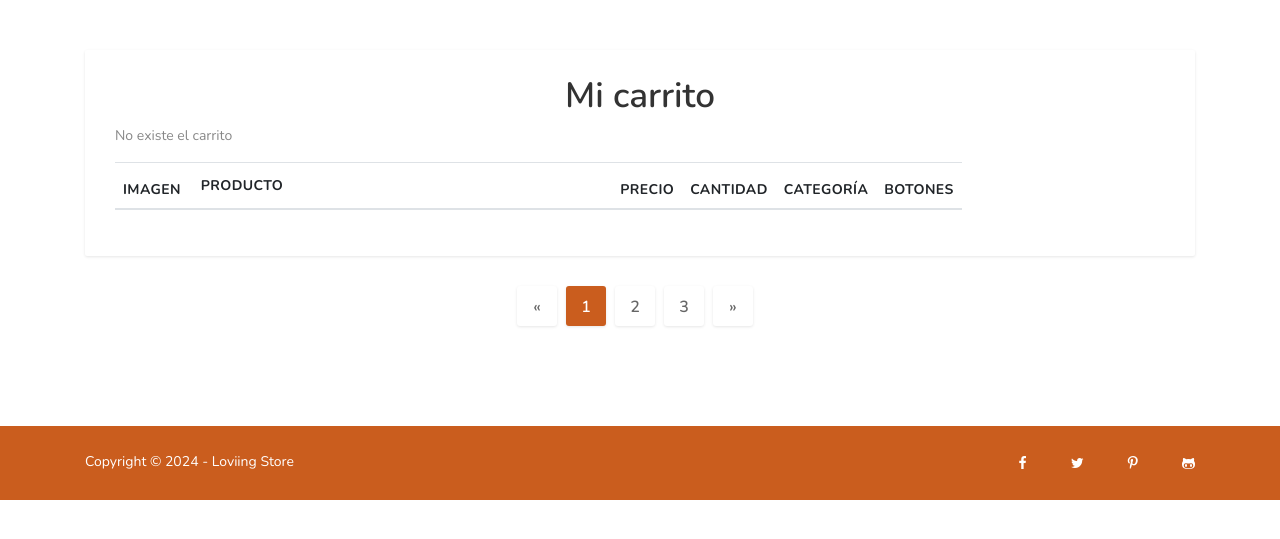
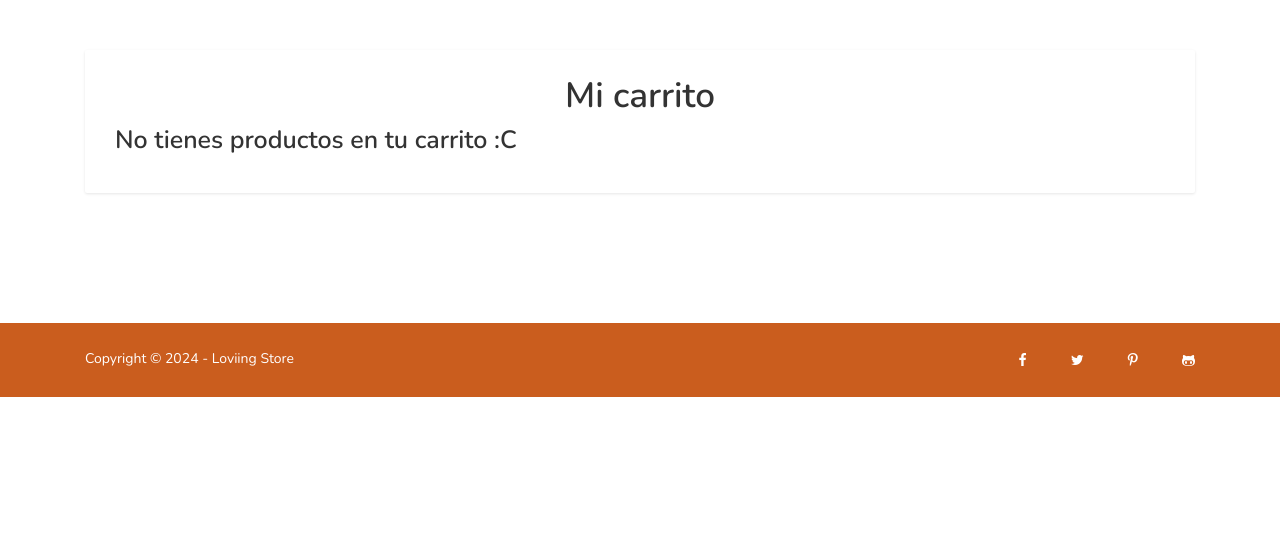
Before and after one commit to JuanDavidZabalaTapiero/Proyecto-loviingStore, a PHP site: page /Views/Cliente/carrito.php in a window 1280 px wide. Shown: the part 104-643 px from the top of the page. Run offline with PHP 8.4, Linux system fonts and the light colour scheme; a user stored in the database is signed in; data comes from the database, SQL or seed files in the repository; lists and menus that the app fills with data are empty; some libraries are stand-ins or nearby versions; some web fonts are replaced.

Commit message:
Ajusté la vista del producto y carrito

```diff
--- a/Controllers/Cliente/contenidoCliente.php
+++ b/Controllers/Cliente/contenidoCliente.php
@@ -263,7 +280,7 @@ class ContenidoCliente
 
         if (!$fCarrito) {
             ?>
-            <p>No existe el carrito</p>
+            <h2>No tienes productos en tu carrito :C</h2>
             <?php
         } else {
             $id_carrito = $fCarrito["id_carrito"];
@@ -275,7 +292,7 @@ class ContenidoCliente
 
             if ($filas == 0) {
                 ?>
-                <p>No tienes productos en tu carrito</p>
+                <h2>No tienes productos en tu carrito :C</h2>
                 <?php
             }
 
@@ -495,7 +548,7 @@ class ContenidoCliente
         // SI NO HAY PRODUCTOS
         if ($filas == 0) {
             ?>
-            <p>No hay productos registrados</p>
+            <h2>No hay productos registrados</p¿>
             <?php
         }
 
--- a/Views/Cliente/carrito.php
+++ b/Views/Cliente/carrito.php
@@ -109,49 +109,10 @@ if ($_SERVER['REQUEST_METHOD'] == "POST") {
           <!-- Recently Favorited -->
           <div class="widget dashboard-container">
             <h1 class="text-center">Mi carrito</h1>
-            <table class="table table-responsive product-dashboard-table tbl_carrito w-100">
-              <thead class="">
-                <tr>
-                  <th class="p-2">Imagen</th>
-                  <th class="w-50">Producto</th>
-                  <th class="p-2 text-center">Precio</th>
-                  <th class="p-2 text-center">Cantidad</th>
-                  <th class="p-2 text-center">Categoría</th>
-                  <th class="p-2 text-center">Botones</th>
-                </tr>
-              </thead>
-              <tbody>
-                <?php
-                $objContenidoCliente->showCarrito($id_cliente);
-                ?>
-              </tbody>
-
-            </table>
+            <?php
+            $objContenidoCliente->showCarrito($id_cliente);
+            ?>
           </div>
-
-          <!-- pagination -->
-          <div class="pagination justify-content-center">
-            <nav aria-label="Page navigation example">
-              <ul class="pagination">
-                <li class="page-item">
-                  <a class="page-link" href="dashboard.html" aria-label="Previous">
-                    <span aria-hidden="true">&laquo;</span>
-                    <span class="sr-only">Previous</span>
-                  </a>
-                </li>
-                <li class="page-item active"><a class="page-link" href="dashboard.html">1</a></li>
-                <li class="page-item"><a class="page-link" href="dashboard.html">2</a></li>
-                <li class="page-item"><a class="page-link" href="dashboard.html">3</a></li>
-                <li class="page-item">
-                  <a class="page-link" href="dashboard.html" aria-label="Next">
-                    <span aria-hidden="true">&raquo;</span>
-                    <span class="sr-only">Next</span>
-                  </a>
-                </li>
-              </ul>
-            </nav>
-          </div>
-          <!-- pagination -->
 
         </div>
       </div>
--- a/Views/Website_externo/css/style.css
+++ b/Views/Website_externo/css/style.css
@@ -760,7 +760,7 @@ ul.pagination .active a {
 }
 
 .add-button {
-  background: var(--color-secundario);
+  background: #28a745;
   color: #fff;
   padding: 8px 20px !important;
   display: inline-block;
```
Also changed, not shown: other parts of Controllers/Cliente/contenidoCliente.php (+95 -34 lines), Views/Website_externo/single.php (+12 -3 lines), index.php (+28 -15 lines). Lines whose indentation alone changed are shown as unchanged.
